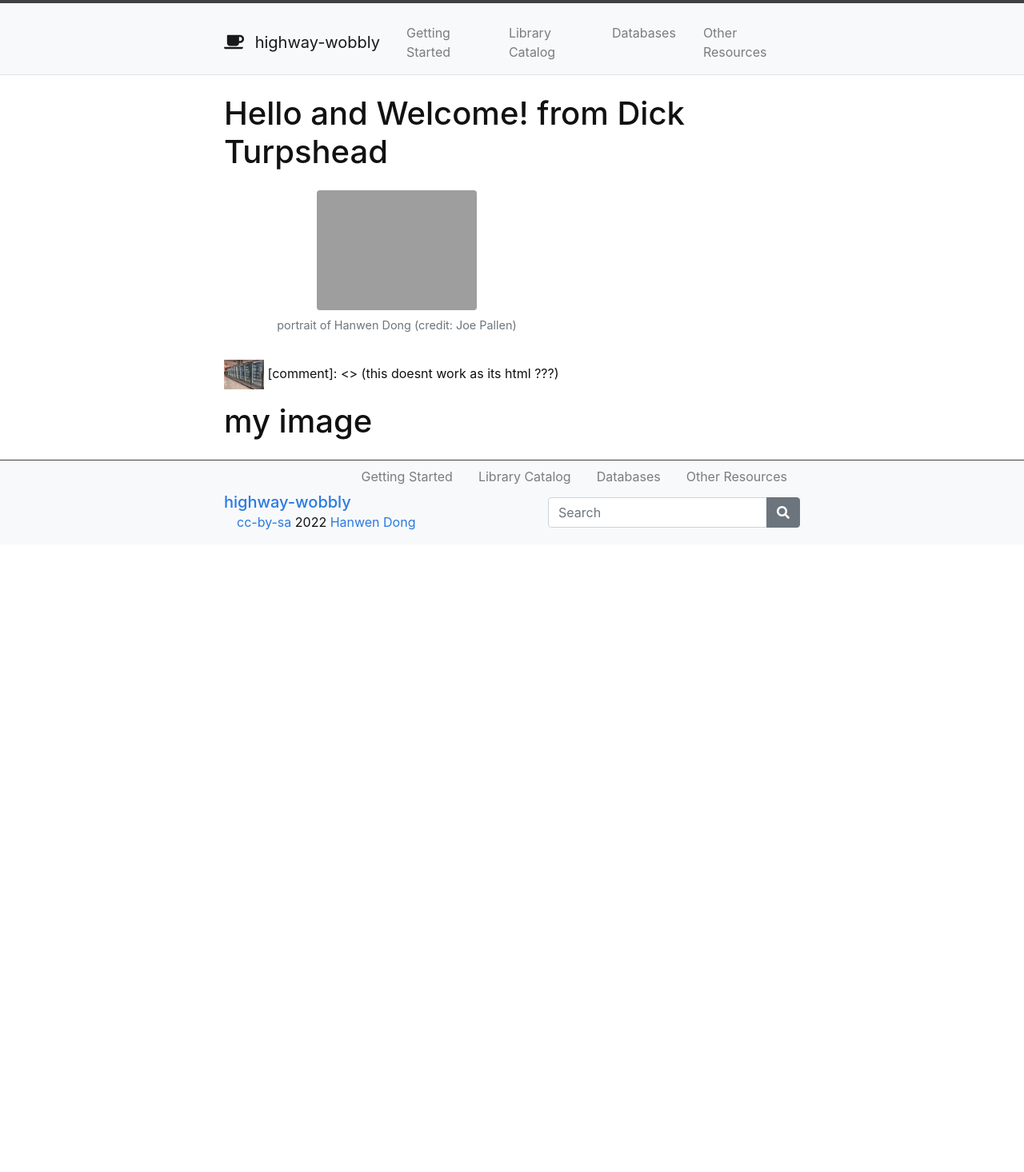
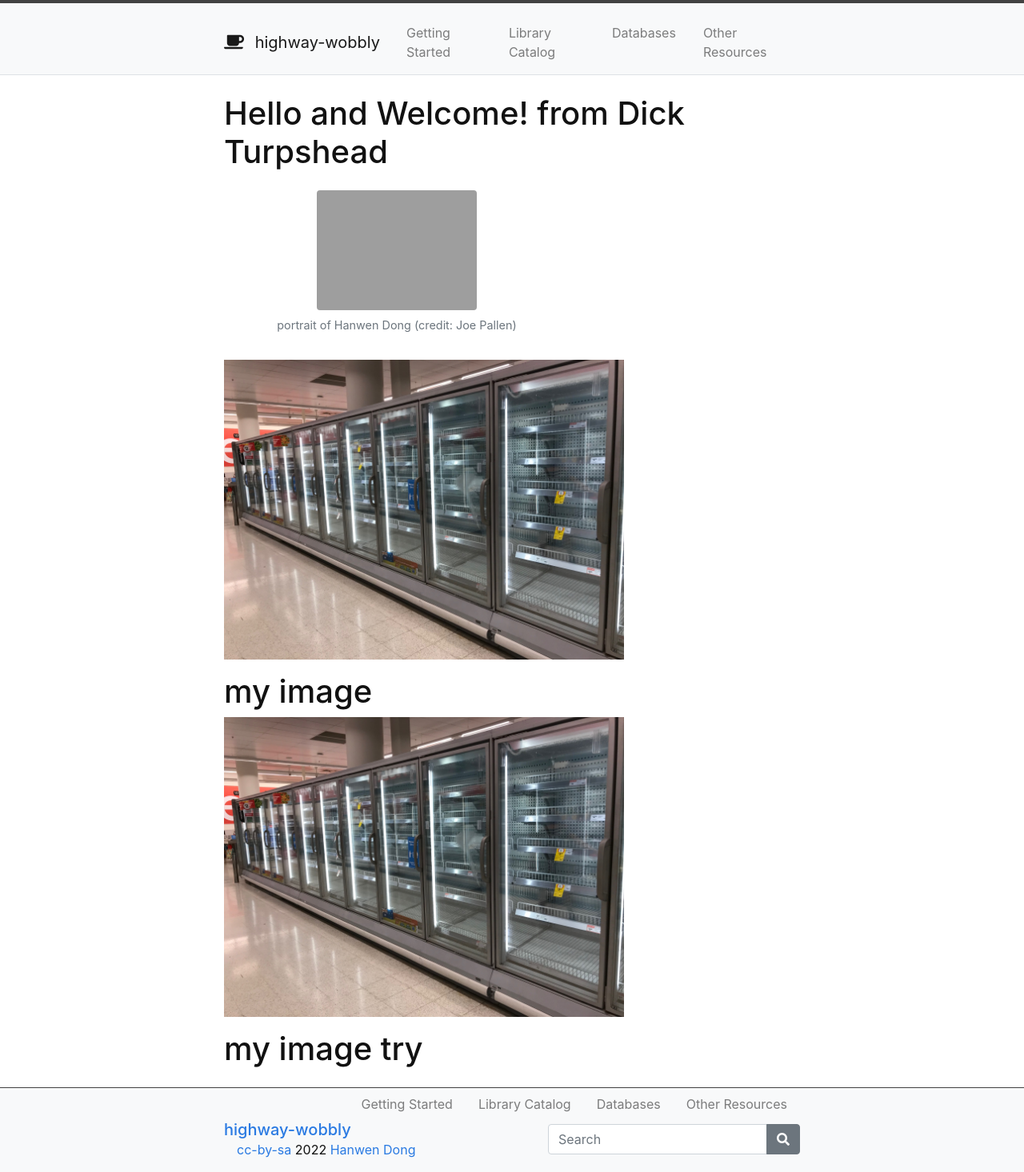
Before and after one commit to DickTurpshead/highway-wobbly, a Jekyll site: the page built from index.md, in a window 1280 px wide. Shown: the whole page at 80% size. Built offline with Jekyll 4.4.1, drawn with Linux system fonts in a browser that asks for light colours; before the commit the page ends 900 px from its top, so only the background shows below that.

Commit message:
Update index.md

```diff
--- a/index.md
+++ b/index.md
@@ -8,6 +8,11 @@ layout: default
 {% include figure.html img="HD_portrait.jpg" alt="portrait of Hanwen Dong" caption="portrait of Hanwen Dong (credit: Joe Pallen)" width="50%" %}
 
 
-<img src="https://dickturpshead.github.io/highway-wobbly/images/empty-freezer.jpg" alt="fridges in Coles" width="50"/>
-[comment]: <> (this doesnt work as its html ???)
+<img src="https://dickturpshead.github.io/highway-wobbly/images/empty-freezer.jpg" alt="fridges in Coles" width="500"/>
+
 # my image
+
+<img src="https://dickturpshead.github.io/highway-wobbly/images/empty-freezer.jpg" alt="fridges in Coles" width="500"/>
+
+[comment]: <> (try %age)
+# my image try
```
